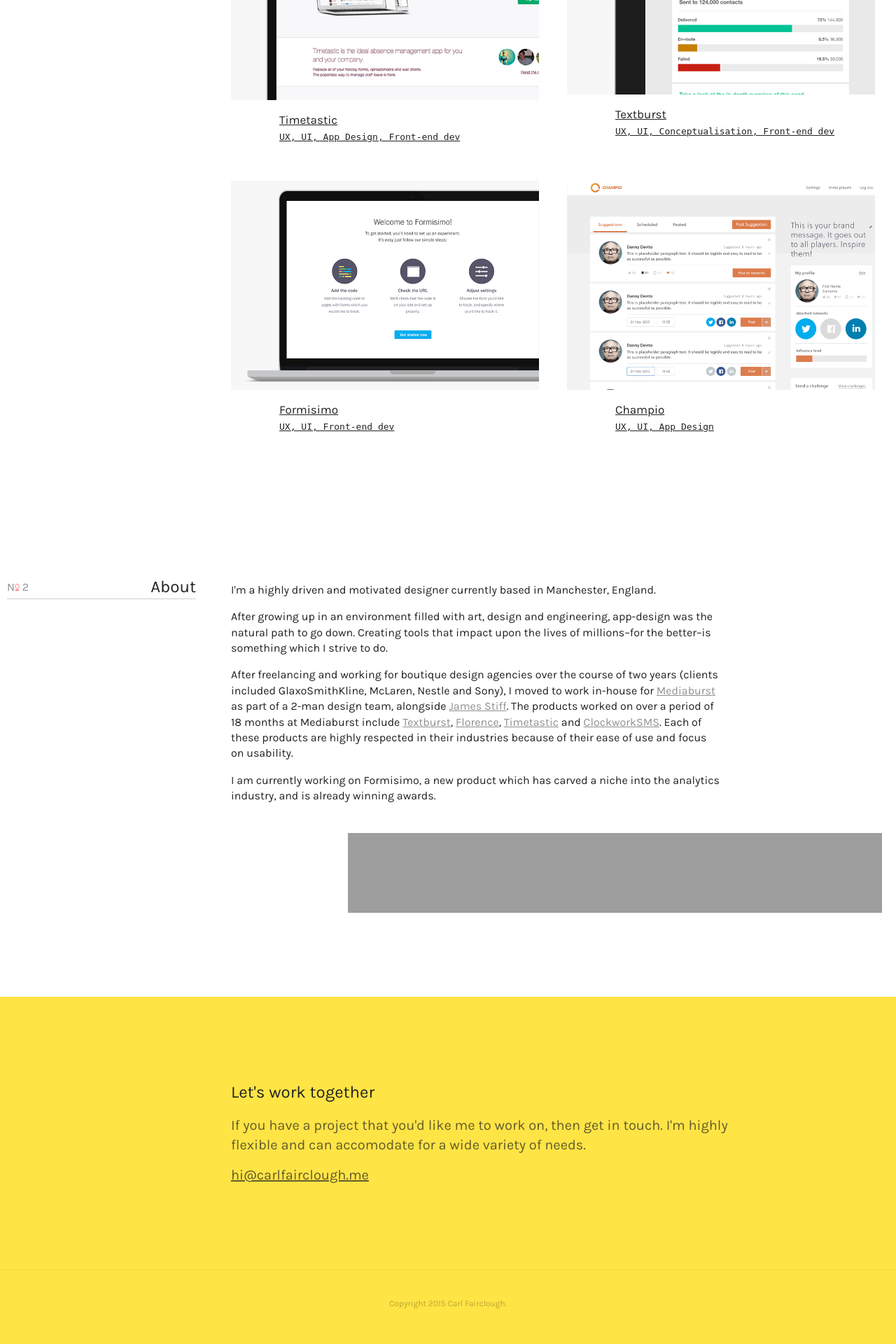
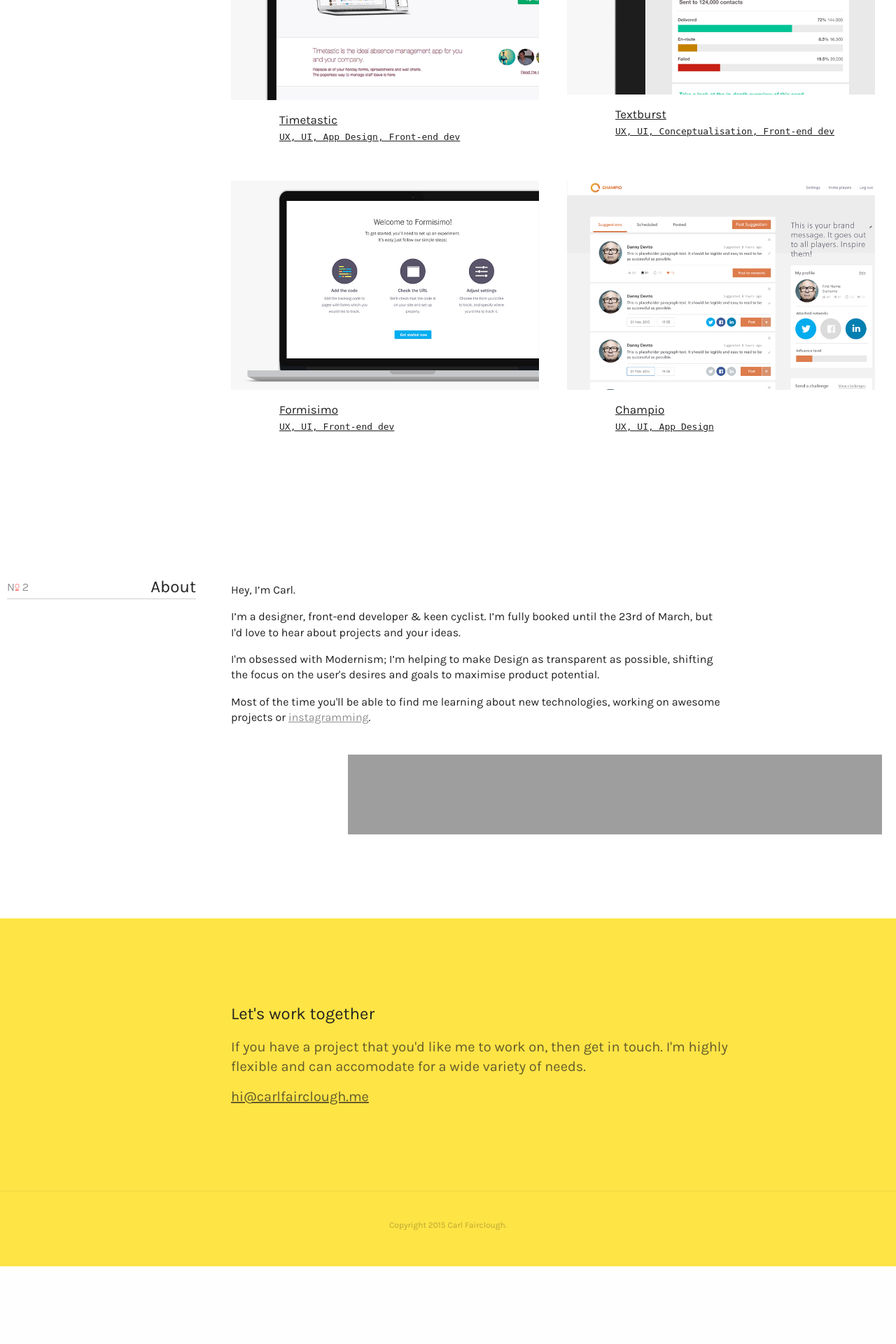
Before and after one commit to carlfairclough/carlfairclough.me, a PHP site: page / in a window 1280 px wide. Shown: the part 790-2710 px from the top of the page at 70% size. After the commit the page ends 2599 px from the top, so only its background shows below. Run offline with PHP 8.4, Linux system fonts and the light colour scheme; some libraries are stand-ins or nearby versions; grey boxes are pictures that could not be loaded.

Commit message:
homepage copy change

```diff
--- a/template/home.php
+++ b/template/home.php
@@ -65,10 +65,10 @@
                 <div class="col-9 med-col-12">
                     <div class="row">
                         <div class="col-9">
-                            <p>I'm a highly driven and motivated designer currently based in Manchester, England.</p>
-                            <p>After growing up in an environment filled with art, design and engineering, app-design was the natural path to go down. Creating tools that impact upon the lives of millions–for the better–is something which I strive to do.</p>
-                            <p>After freelancing and working for boutique design agencies over the course of two years (clients included GlaxoSmithKline, McLaren, Nestle and Sony), I moved to work in-house for <a href="http://mediaburst.co.uk">Mediaburst</a> as part of a 2-man design team, alongside <a href="https://dribbble.com/jamesstiff">James Stiff</a>. The products worked on over a period of 18 months at Mediaburst include <a href="http://textburst.com">Textburst</a>, <a href="http://getflorence.co.uk">Florence</a>, <a href="http://timetastic.co.uk">Timetastic</a> and <a href="http://www.clockworksms.com/">ClockworkSMS</a>. Each of these products are highly respected in their industries because of their ease of use and focus on usability.</p>
-                            <p>I am currently working on Formisimo, a new product which has carved a niche into the analytics industry, and is already winning awards.</p>
+                                <p>Hey, I’m Carl.</p>
+                                <p>I’m a designer, front-end developer & keen cyclist. I’m fully booked until the 23rd of March, but I'd love to hear about projects and your ideas.</p>
+                                <p>I'm obsessed with Modernism; I’m helping to make Design as transparent as possible, shifting the focus on the user's desires and goals to maximise product potential.</p>
+                                <p>Most of the time you'll be able to find me learning about new technologies, working on awesome projects or <a href="http://instagram.com/carlfairclough">instagramming</a>.</p>
                         </div>
                     </div>
 
```
